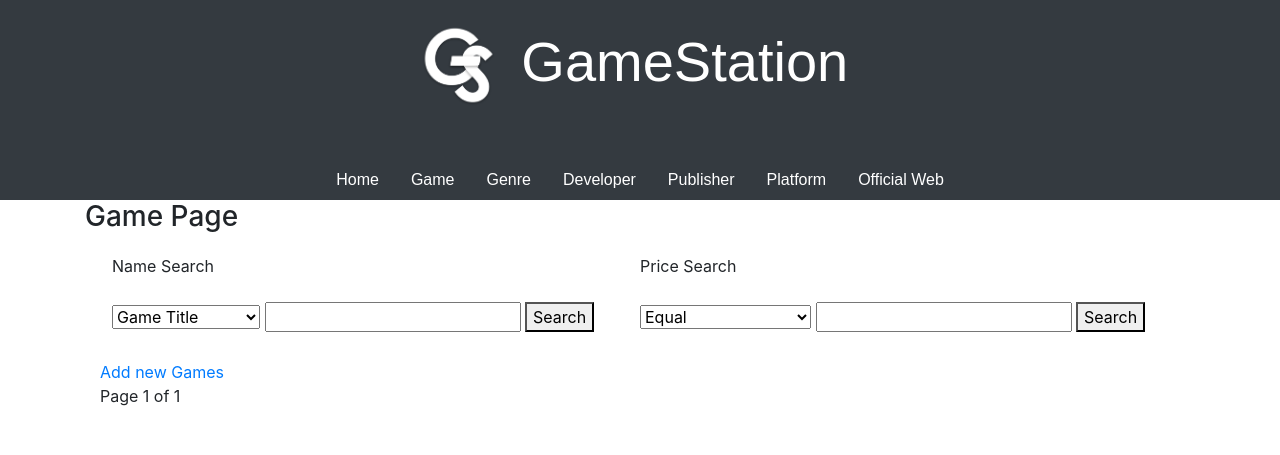
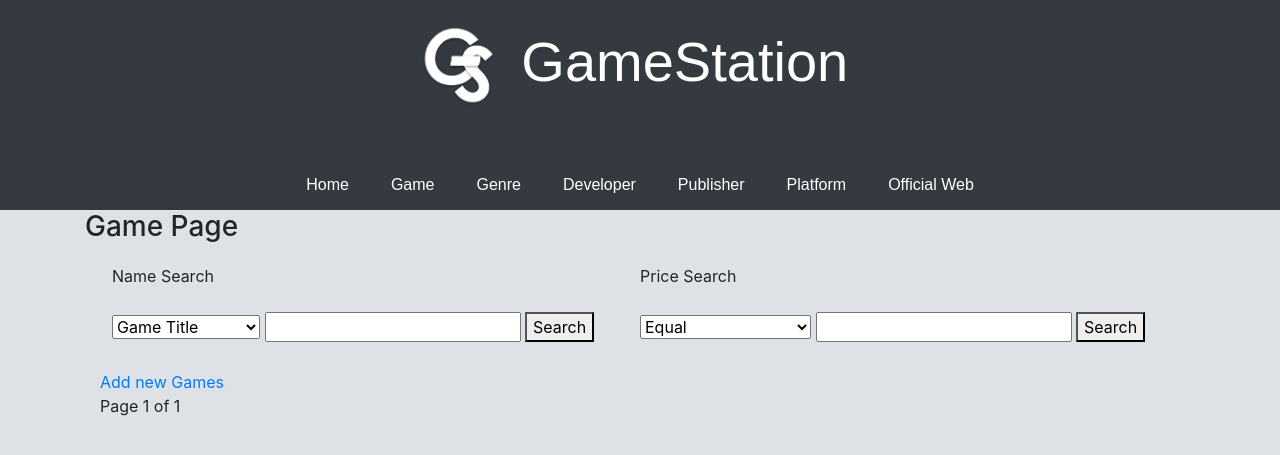
Before and after one commit to Jasson-Reynaldo/Final_SSWP_GameStation, a Django app: page /game in a window 1280 px wide. Shown: the top 455 px of the page. Run offline with Django 3.2, Linux system fonts and the light colour scheme; data that the repository does not hold is empty; some web fonts are replaced.

Commit message:
minor updates on style.css and base.html, also adding login required on publisher_controller.py and genre_controller.py

```diff
--- a/GameStation/GameList/controllers/genre_controller.py
+++ b/GameStation/GameList/controllers/genre_controller.py
@@ -5,6 +5,7 @@ from django.core.paginator import Paginator
 from django.forms.models import model_to_dict
 from django.urls import reverse
 from django.http import HttpResponse, HttpResponseRedirect
+from django.contrib.auth.decorators import login_required
 
 def index(request):
     if request.method == 'POST':
@@ -21,6 +22,7 @@ def index(request):
     }
     return render(request, 'genre/index.html', data)
 
+@login_required
 def add_genre(request):
     if request.method == 'POST':
         form = GenreForm(request.POST)
@@ -35,6 +37,7 @@ def add_genre(request):
     }
     return render(request, 'genre/genre_form.html', context=context)
 
+@login_required
 def edit_genre(request, genre_id):
     if request.method == 'POST':
         genre = Genre.objects.get(pk=genre_id)
@@ -52,6 +55,7 @@ def edit_genre(request, genre_id):
     }
     return render(request, 'genre/genre_form.html', context=context)
 
+@login_required
 def delete_genre(request, genre_id):
     genre = Genre.objects.get(pk=genre_id)
     if request.method == 'POST':
--- a/GameStation/GameList/controllers/publisher_controller.py
+++ b/GameStation/GameList/controllers/publisher_controller.py
@@ -5,6 +5,7 @@ from GameList.models.publisher import Publisher
 from GameList.forms.publisher import PublisherForm
 from django.core.paginator import Paginator
 from django.http import HttpResponse, HttpResponseRedirect
+from django.contrib.auth.decorators import login_required
 
 def index(request):
     if request.method == 'POST':
@@ -29,6 +30,7 @@ def index(request):
     }
     return render(request, 'publisher/index.html', data)
 
+@login_required
 def add_publisher(request):
     if request.method == 'POST':
         form = PublisherForm(request.POST)
@@ -43,6 +45,7 @@ def add_publisher(request):
     }
     return render(request, 'publisher/publisher_form.html', context=context)
 
+@login_required
 def edit_publisher(request, publisher_id):
     if request.method == 'POST':
         publisher = Publisher.objects.get(pk=publisher_id)
@@ -60,6 +63,7 @@ def edit_publisher(request, publisher_id):
     }
     return render(request, 'publisher/publisher_form.html', context=context)
 
+@login_required
 def delete_publisher(request, publisher_id):
     publisher = Publisher.objects.get(pk=publisher_id)
     if request.method == 'POST':
--- a/GameStation/GameList/static/css/styles.css
+++ b/GameStation/GameList/static/css/styles.css
@@ -1,4 +1,10 @@
 @import url('https://fonts.googleapis.com/css2?family=Niramit&family=Pacifico&display=swap');
+
+
+body{
+    background-color: #dee2e6;
+}
+
 .jumbotop{
     margin-bottom: 0px;
     padding: 15px;
@@ -17,3 +23,11 @@
 .lead{
     line-height: 0;
 }
+
+.navtopmini{
+    border: 5px solid #343a40;
+}
+
+.navtopmini:hover{
+    border-bottom: 5px solid #f8c963;
+}
--- a/GameStation/GameList/templates/base.html
+++ b/GameStation/GameList/templates/base.html
@@ -23,25 +23,25 @@
             </div>
         </div>
         <ul class="nav justify-content-center bg-dark navtop">
-          <li class="nav-item">
+          <li class="nav-item navtopmini">
             <a class="nav-link text-white" href="{% url 'home_index' %}">Home</a>
           </li>
-            <li class="nav-item">
+            <li class="nav-item navtopmini">
               <a class="nav-link text-white" href="{% url 'game_index' %}">Game</a>
             </li>
-            <li class="nav-item">
+            <li class="nav-item navtopmini">
               <a class="nav-link text-white" href="{% url 'genre_index' %}">Genre</a>
             </li>
-            <li class="nav-item">
+            <li class="nav-item navtopmini">
               <a class="nav-link text-white" href="{% url 'developer_index'%}">Developer</a>
             </li>
-            <li class="nav-item">
+            <li class="nav-item navtopmini">
                 <a class="nav-link text-white" href="{% url 'publisher_index' %}">Publisher</a>
             </li>
-            <li class="nav-item">
+            <li class="nav-item navtopmini">
                 <a class="nav-link text-white" href="{% url 'platform_index' %}">Platform</a>
             </li>
-            <li class="nav-item">
+            <li class="nav-item navtopmini">
                 <a class="nav-link text-white" href="{% url 'official_web_index' %}">Official Web</a>
             </li>
 
```
